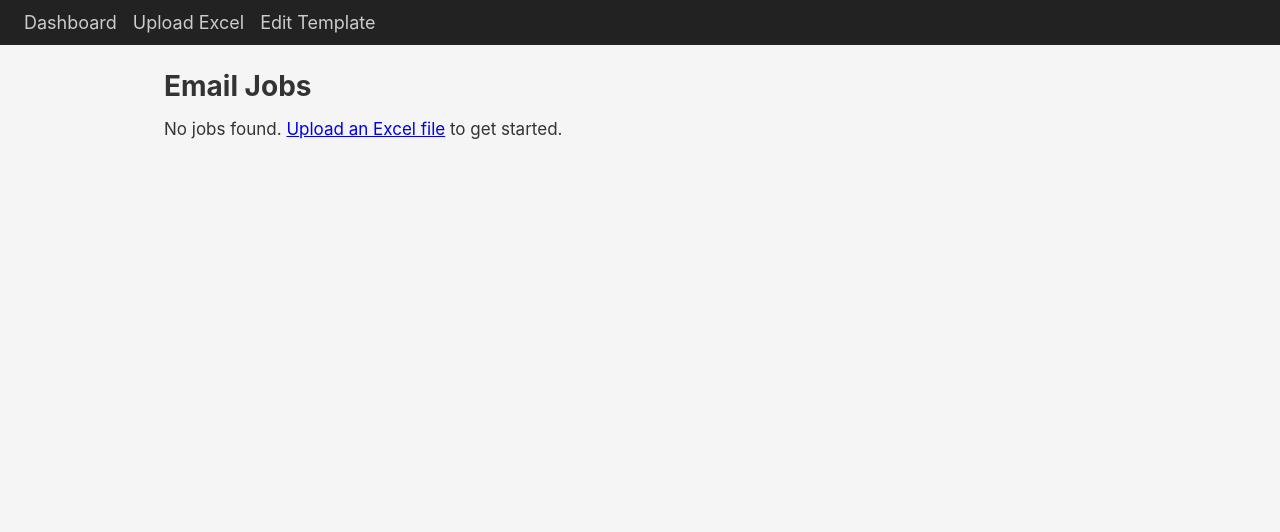
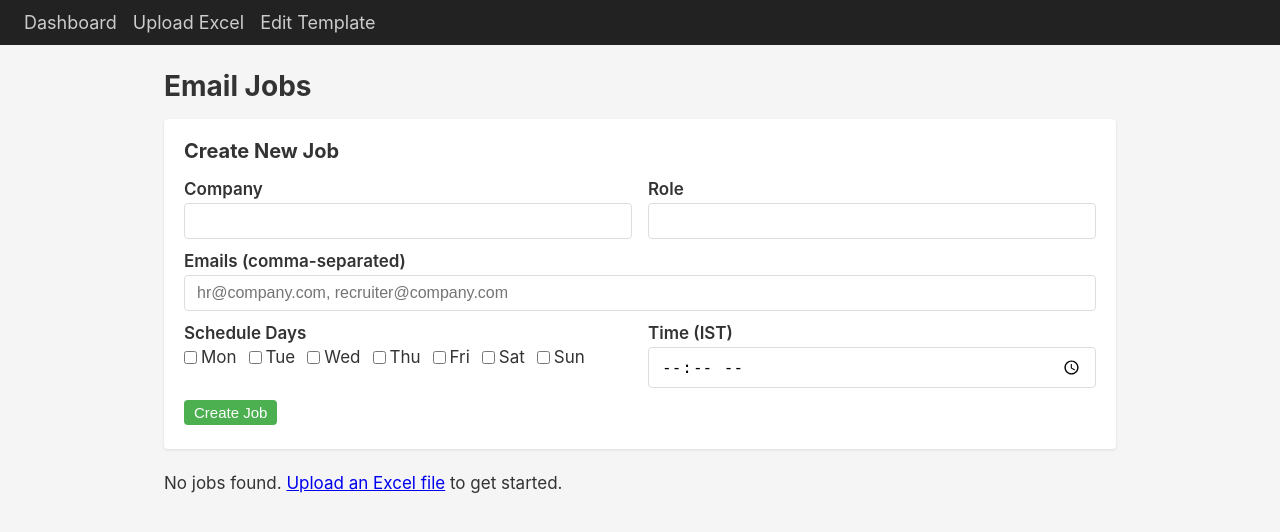
Before and after one commit to anuplohar001/Email_Tool, a Node server app: template src/views/dashboard.ejs in a window 1280 px wide. Shown: the top 532 px of the page. Run offline with Node 20, Linux system fonts and the light colour scheme; the template is opened without the code that fills it, so the values that code supplies are empty.

```diff
--- a/src/public/style.css
+++ b/src/public/style.css
@@ -65,6 +65,7 @@ th {
   cursor: pointer;
   font-size: 15px;
   margin-right: 4px;
+  margin-bottom: 4px;
 }
 
 .btn-ok { background: #4caf50; color: #fff; }
@@ -106,3 +107,53 @@ code {
   border-radius: 3px;
   font-size: 16px;
 }
+
+.create-form {
+  background: #fff;
+  padding: 20px;
+  margin-bottom: 24px;
+  box-shadow: 0 1px 3px rgba(0,0,0,0.1);
+  border-radius: 4px;
+}
+
+.create-form h2 {
+  font-size: 20px;
+  margin-bottom: 16px;
+}
+
+.form-row {
+  display: flex;
+  gap: 16px;
+}
+
+.form-group {
+  margin-bottom: 12px;
+  flex: 1;
+}
+
+.form-group input[type="text"],
+.form-group input[type="time"] {
+  width: 100%;
+  padding: 8px 12px;
+  border: 1px solid #ddd;
+  border-radius: 4px;
+  font-size: 16px;
+}
+
+.days-group {
+  display: flex;
+  gap: 12px;
+  flex-wrap: wrap;
+}
+
+.day-checkbox {
+  display: flex;
+  align-items: center;
+  gap: 4px;
+  font-weight: normal;
+  cursor: pointer;
+}
+
+.day-checkbox input {
+  cursor: pointer;
+}
--- a/src/services/scheduler.js
+++ b/src/services/scheduler.js
@@ -20,9 +20,6 @@ async function tick() {
       where: { status: "active" },
     });
     console.log(`[Scheduler] Active jobs in DB: ${allJobs.length}`);
-    for (const j of allJobs) {
-      console.log(`[Scheduler]   - ${j.company} | days: [${j.days}] | time: ${j.time} | lastSent: ${j.lastSentDate} | sends: ${j.sendCount}/${j.maxSends}`);
-    }
   } catch (err) {
     console.error("[Scheduler] DB query error:", err.message);
     return;
--- a/src/views/dashboard.ejs
+++ b/src/views/dashboard.ejs
@@ -16,12 +16,52 @@
   <main>
     <h1>Email Jobs</h1>
 
+    <div class="create-form">
+      <h2>Create New Job</h2>
+      <form method="POST" action="/create">
+        <div class="form-row">
+          <div class="form-group">
+            <label for="company">Company</label>
+            <input type="text" id="company" name="company" required>
+          </div>
+          <div class="form-group">
+            <label for="role">Role</label>
+            <input type="text" id="role" name="role" required>
+          </div>
+        </div>
+        <div class="form-group">
+          <label for="emails">Emails (comma-separated)</label>
+          <input type="text" id="emails" name="emails" placeholder="hr@company.com, recruiter@company.com" required>
+        </div>
+        <div class="form-row">
+          <div class="form-group">
+            <label>Schedule Days</label>
+            <div class="days-group">
+              <label class="day-checkbox"><input type="checkbox" name="days" value="Mon"> Mon</label>
+              <label class="day-checkbox"><input type="checkbox" name="days" value="Tue"> Tue</label>
+              <label class="day-checkbox"><input type="checkbox" name="days" value="Wed"> Wed</label>
+              <label class="day-checkbox"><input type="checkbox" name="days" value="Thu"> Thu</label>
+              <label class="day-checkbox"><input type="checkbox" name="days" value="Fri"> Fri</label>
+              <label class="day-checkbox"><input type="checkbox" name="days" value="Sat"> Sat</label>
+              <label class="day-checkbox"><input type="checkbox" name="days" value="Sun"> Sun</label>
+            </div>
+          </div>
+          <div class="form-group">
+            <label for="time">Time (IST)</label>
+            <input type="time" id="time" name="time" required>
+          </div>
+        </div>
+        <button type="submit" class="btn btn-ok">Create Job</button>
+      </form>
+    </div>
+
     <% if (jobs.length === 0) { %>
       <p>No jobs found. <a href="/upload">Upload an Excel file</a> to get started.</p>
     <% } else { %>
       <table>
         <thead>
           <tr>
+            <th>#</th>
             <th>Company</th>
             <th>Role</th>
             <th>Emails</th>
@@ -33,8 +73,9 @@
           </tr>
         </thead>
         <tbody>
-          <% jobs.forEach(function(job) { %>
+          <% jobs.forEach(function(job, index) { %>
             <tr>
+              <td><%= index + 1 %></td>
               <td><%= job.company %></td>
               <td><%= job.role %></td>
               <td><%= job.emails.join(", ") %></td>
```
Also changed, not shown: src/routes/jobs.js (+38 -0 lines), 5 other files.
